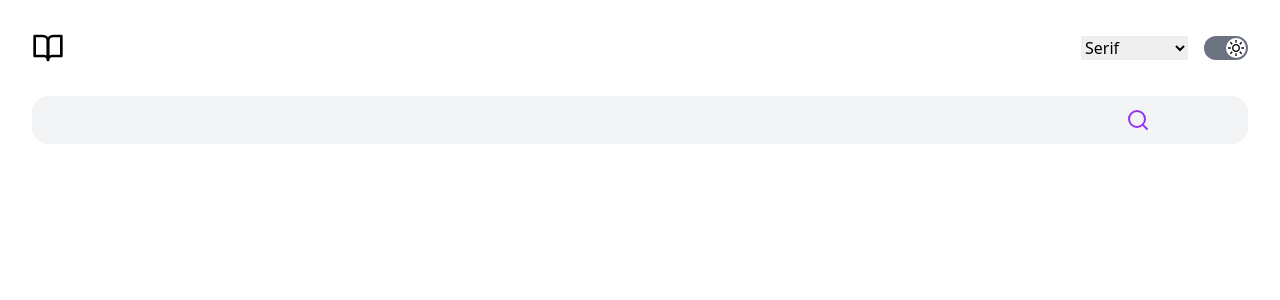
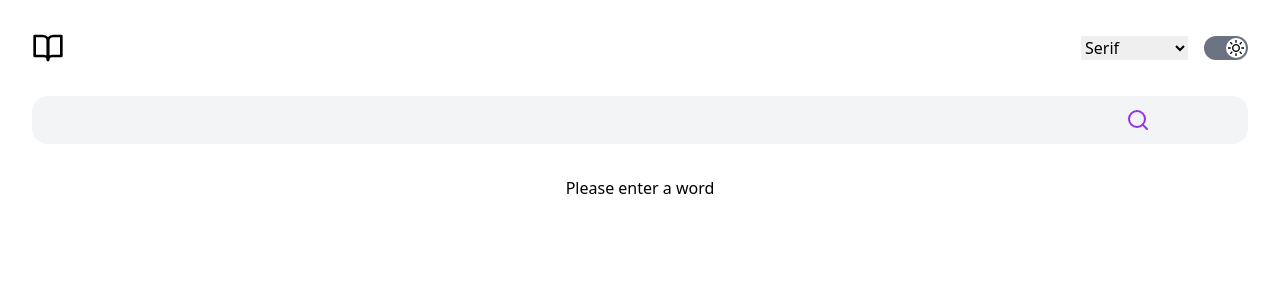
Before and after one commit to gitbeet/dictionary-app, a React (Vite) app: page / in a window 1280 px wide. Shown: the top 300 px of the page. Built offline with nearby package versions, Linux system fonts and the light colour scheme.

Commit message:
adding message when no word is found

```diff
--- a/src/App.tsx
+++ b/src/App.tsx
@@ -7,7 +7,8 @@ import DarkMode from "./components/DarkMode";
 
 function App() {
   const [searchTerm, setSearchTerm] = useState("");
-  const [wordData, setWordData] = useState<any>();
+  const [wordData, setWordData] = useState<any>([]);
+  const [message, setMessage] = useState<string>("Please enter a word");
 
   const searchWord = async (e: any) => {
     e.preventDefault();
@@ -18,8 +19,10 @@ function App() {
       const res = await jsonRes.json();
       setWordData(res);
       console.log(res);
-    } catch (error) {
+      setMessage(res.title);
+    } catch (error: any) {
       console.log(error);
+      setMessage(error);
     }
   };
 
@@ -37,7 +40,11 @@ function App() {
         </div>
       </header>
       <SearchBar searchWord={searchWord} setSearchTerm={setSearchTerm} />
-      {wordData && <WordSection wordData={wordData} />}
+      {!wordData.length ? (
+        <h1>{message}</h1>
+      ) : (
+        <WordSection wordData={wordData} />
+      )}
     </div>
   );
 }
```
